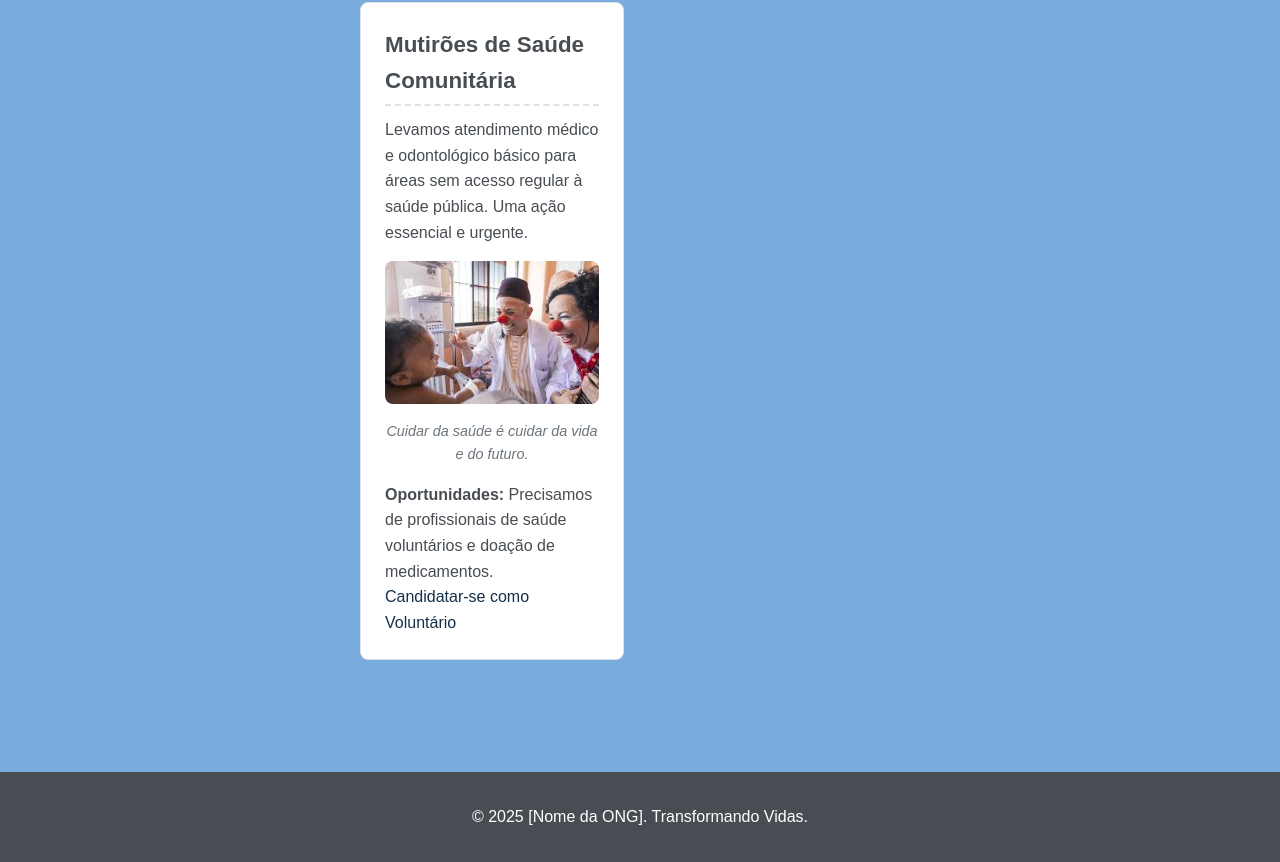
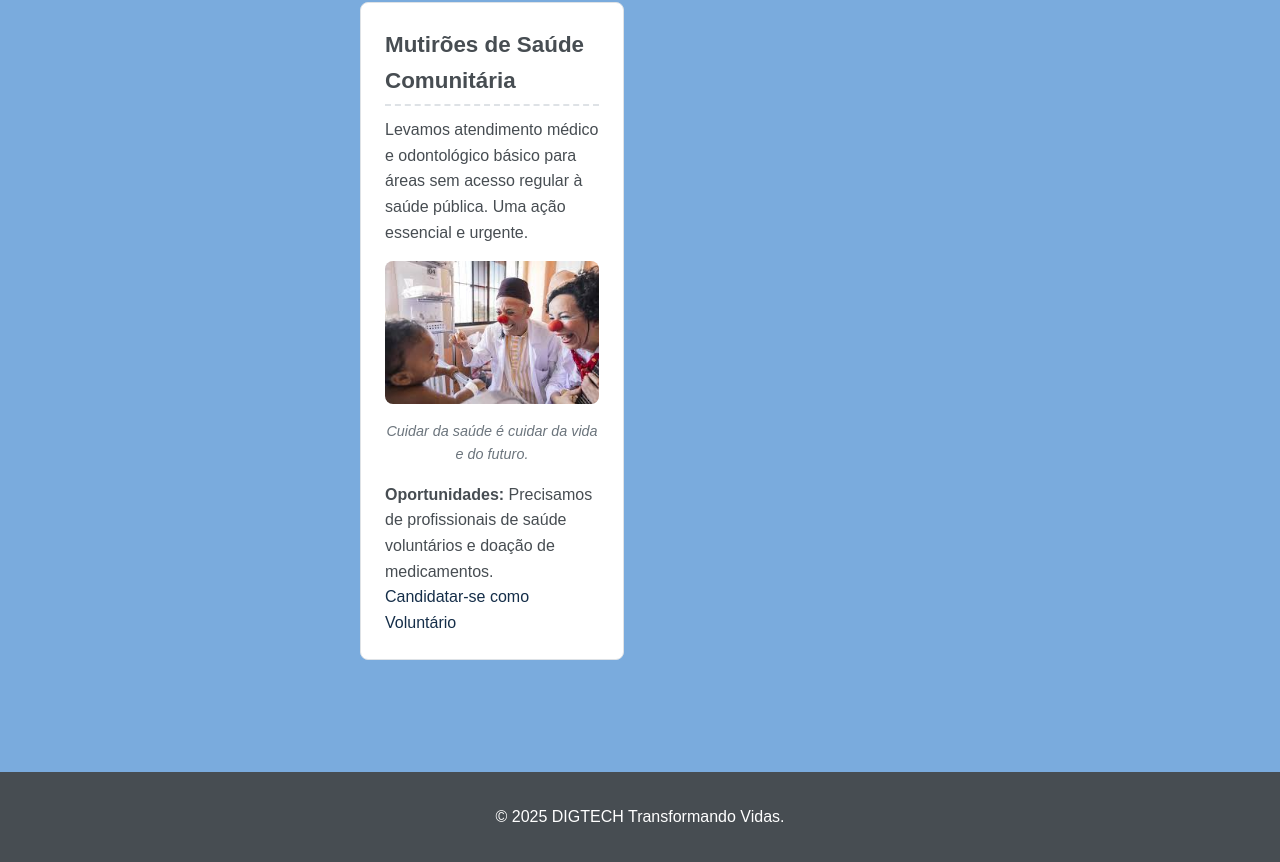
Before and after one commit to theuslimajs/Projetos, a plain HTML site: page projetos.html in a window 1280 px wide. Shown: the part 1012-1874 px from the top of the page. Drawn offline with Linux system fonts and the light colour scheme.

Commit message:
projetos.html

```diff
--- a/projetos.html
+++ b/projetos.html
@@ -74,7 +74,7 @@
     </main>
 
     <footer>
-        <p>&copy; 2025 [Nome da ONG]. Transformando Vidas.</p>
+        <p>&copy; 2025 DIGTECH Transformando Vidas.</p>
     </footer>
     <script src="script.js"></script>
 </body>
```
